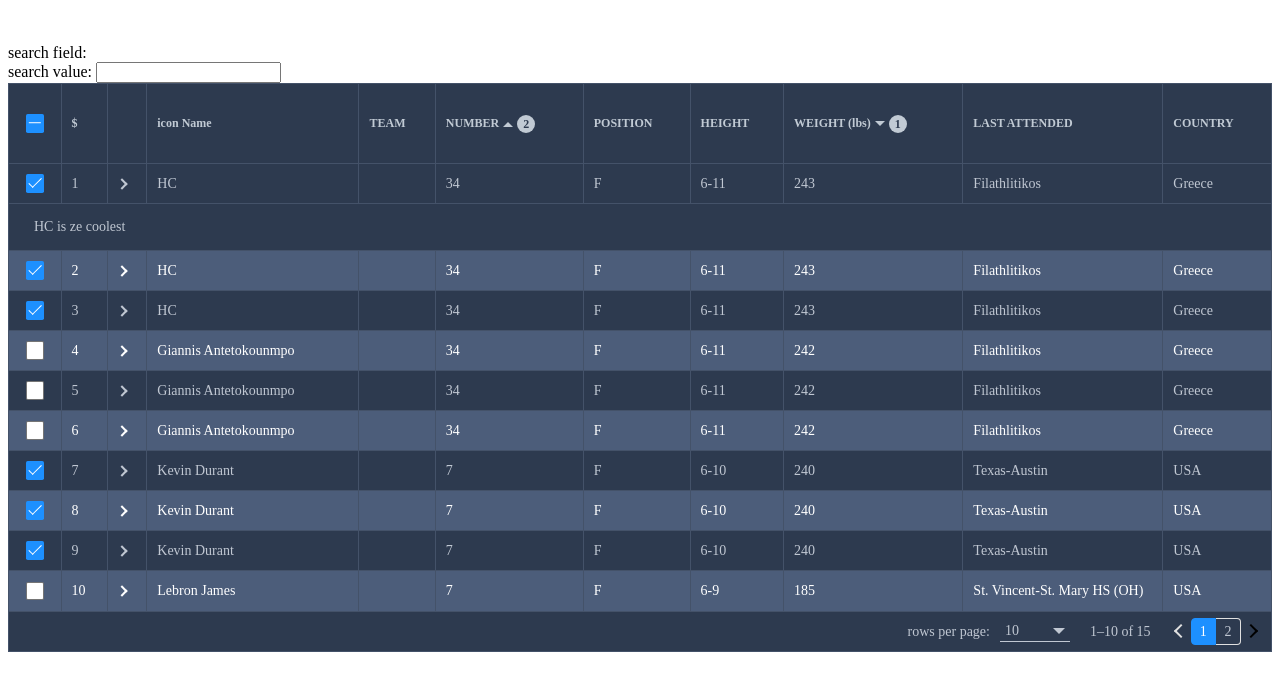
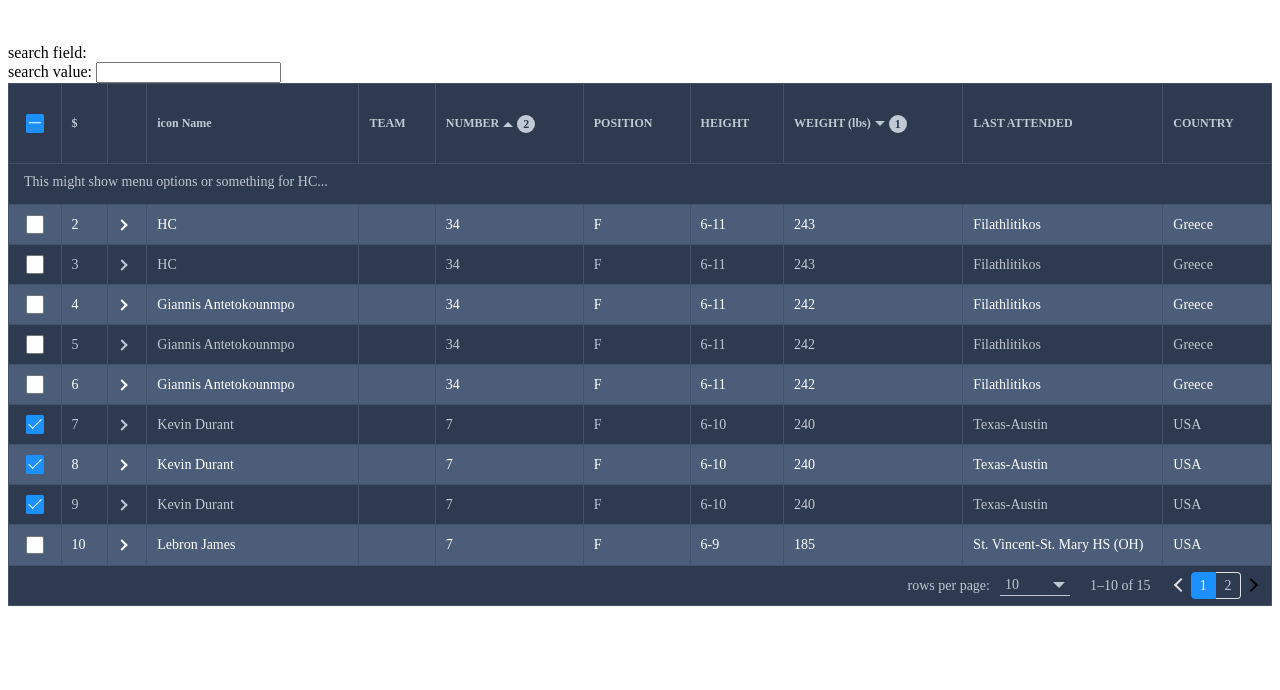
Before and after one commit to HC200ok/vue3-easy-data-table, a Vue app: page / in a window 1280 px wide. Both pictures are taken after a click on the element 35 px from the left and 184 px from the top of the page. Shown: the top 690 px of the page. Built offline with nearby package versions, Linux system fonts and the light colour scheme.

Commit message:
now displaying the hover row more nicely

```diff
--- a/src/components/DataTable.vue
+++ b/src/components/DataTable.vue
@@ -203,19 +203,30 @@
             </tr>
             <tr
               v-if="ifHasHoverSlot && hoverRowIndex === index + prevPageEndIndex"
-              :class="[{'even-row': (index + 1) % 2 === 0},
-                       typeof bodyExpandRowClassName === 'string' ? bodyExpandRowClassName : bodyExpandRowClassName(item, index + 1)]"
+              :class="['hover-row']"
             >
               <td
                 :colspan="headersForRender.length"
-                class="expand"
               >
+              <div :class="[{'even-row': (index + 1) % 2 === 0}, typeof bodyExpandRowClassName === 'string' ? bodyExpandRowClassName : bodyExpandRowClassName(item, index + 1)]">
                 <slot
                   name="hover"
                   v-bind="item"
                 />
+              </div>
+
               </td>
             </tr>
+            <!-- <div
+              v-if="ifHasHoverSlot && hoverRowIndex === index + prevPageEndIndex"
+              :class="[{'even-row': (index + 1) % 2 === 0},
+                       typeof bodyExpandRowClassName === 'string' ? bodyExpandRowClassName : bodyExpandRowClassName(item, index + 1)]"
+            >
+                <slot
+                  name="hover"
+                  v-bind="item"
+                />
+            </div> -->
           </template>
           <slot
             name="body-append"
@@ -735,4 +746,5 @@
 .vue3-easy-data-table__main.fixed-height {
   height: v-bind(tableHeightPx);
 }
+
 </style>
--- a/src/modes/Client.vue
+++ b/src/modes/Client.vue
@@ -71,8 +71,8 @@
       </template>
 
       <template #hover="item">
-        <div style="padding: 15px">
-          {{ item.name }} is ze coolest
+        <div style="padding: 10px 0px 0px 15px;">
+          This might show menu options or something for {{ item.name }}...
         </div>
       </template>
 
--- a/src/scss/vue3-easy-data-table.scss
+++ b/src/scss/vue3-easy-data-table.scss
@@ -258,6 +258,28 @@
   cursor: pointer;
 }
 
+// hover row feature related
+.hover-row {
+  height: 0 !important;
+  visibility: visible;
+
+  td {
+    height: 0;
+    padding: 0;
+    position: relative;
+
+    div {
+      position: absolute;
+      margin-top: calc(var(--easy-table-body-row-height) * -1);
+      height: var(--easy-table-body-row-height);
+      background-color: inherit;
+      left: 0;
+      width: 100%;
+      z-index: 10;
+    }
+  }
+}
+
 .vue3-easy-data-table__footer {
   background-color: var(--easy-table-footer-background-color);
   color: var(--easy-table-footer-font-color);
```
